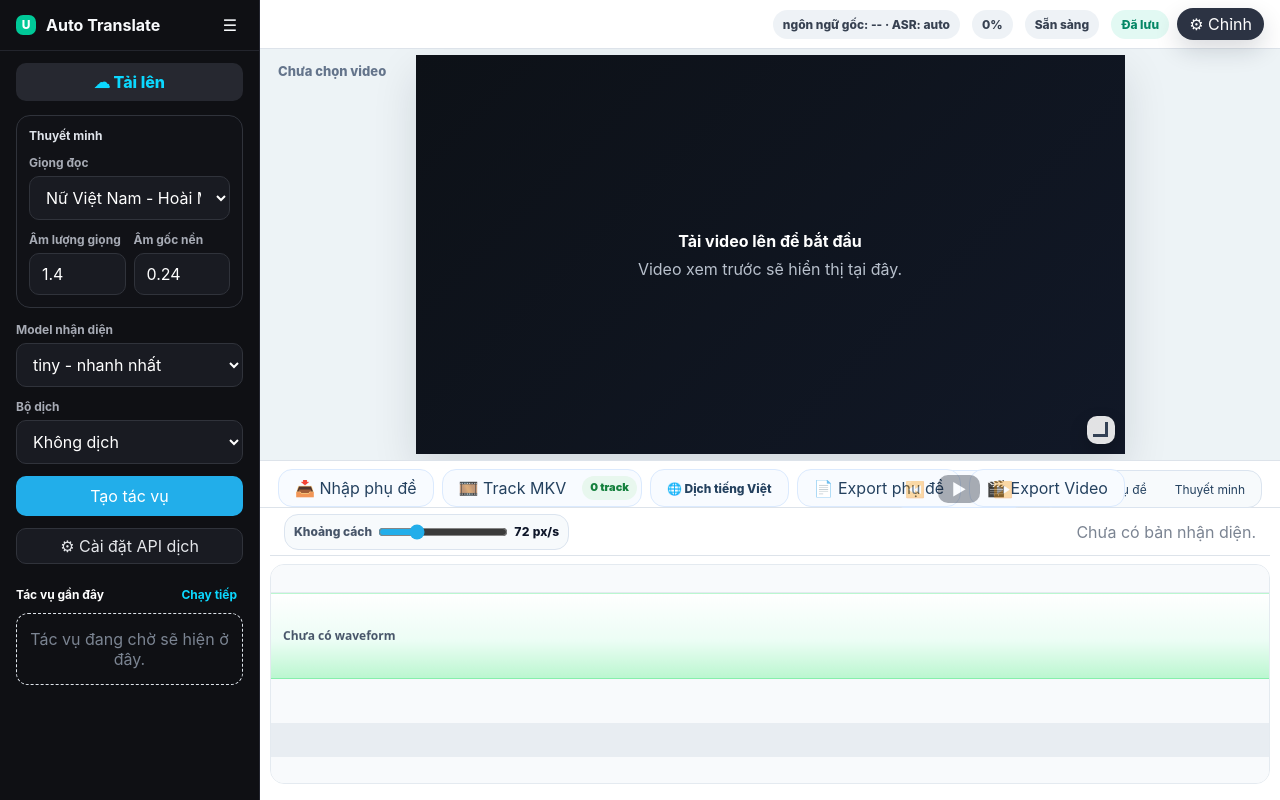
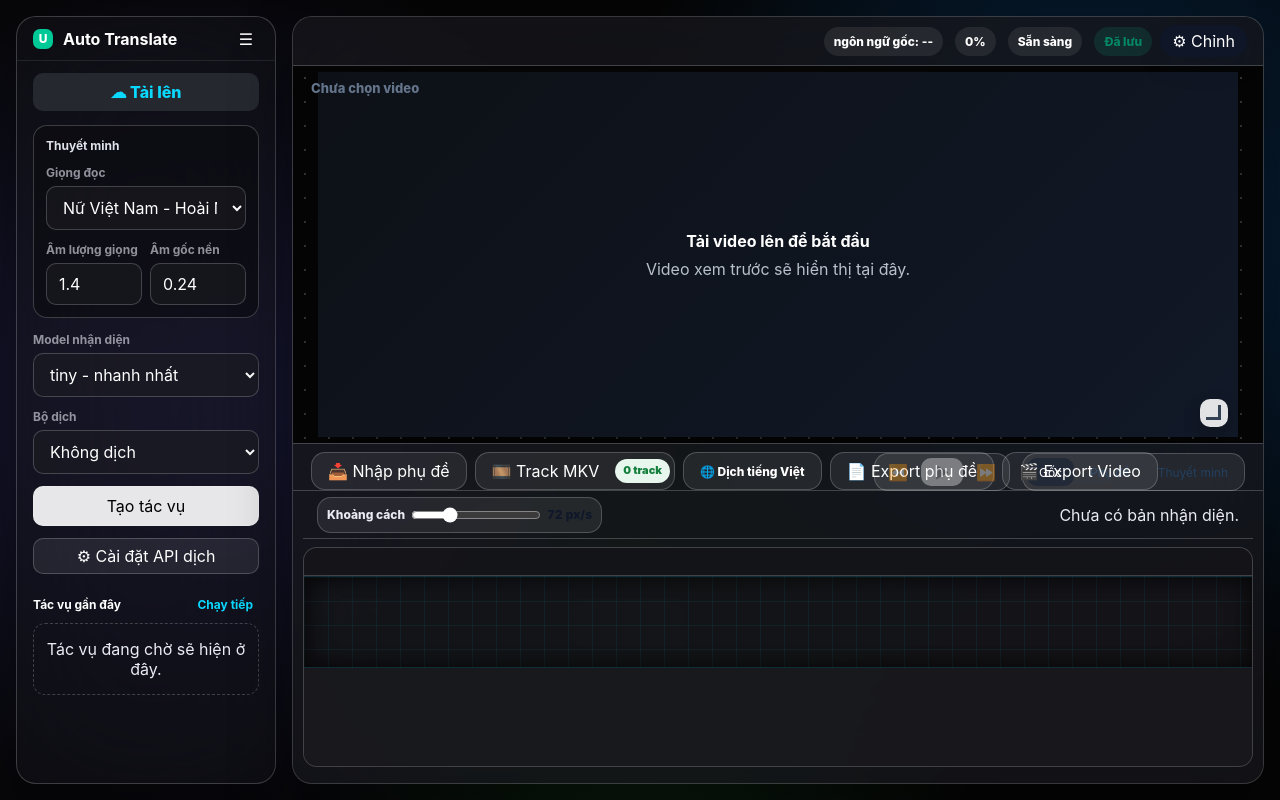
Before and after one commit to cmdgits/Auto-Translate-Video, a FastAPI app: page / in a window 1280 px wide. Run offline with FastAPI, Linux system fonts and the light colour scheme; data that the repository does not hold is empty.

Commit message:
update style

```diff
--- a/app/web/main.py
+++ b/app/web/main.py
@@ -26,7 +26,7 @@ from app.subtitles.srt_writer import write_srt
 if sys.version_info >= (3, 14):
     raise RuntimeError(
         "Dang chay web bang Python 3.14 nen faster-whisper/ctranslate2 se loi tren Windows. "
-        "Hay dung .\\run_web.bat hoac tools\\Python312\\python.exe -m app.main web --host 127.0.0.1 --port 8001"
+        "Hay dung .\\run_web.bat hoac tools\\Python312\\python.exe -m app.main web --host 127.0.0.1 --port 8002"
     )
 
 WEB_ROOT = Path(__file__).resolve().parent
--- a/app/web/static/app.js
+++ b/app/web/static/app.js
@@ -1779,6 +1779,47 @@ function renderJobList(jobs) {
   jobs.slice(0, 12).forEach((job) => {
     const item = document.createElement("div");
     item.className = "job-item";
+    }
+    return;
+  }
+  state.previewMode = mode;
+  state.previewSourceMode = sourceMode;
+  updatePreviewSource(targetUrl);
+  videoPreview.style.display = "block";
+  emptyState.style.display = "none";
+  setPreviewButtons();
+  updateVideoPlaybackControls();
+  applyPlaybackHighlight(videoPreview.currentTime || 0);
+}
+
+function renderArtifactLinks(job) {
+  const canRenderVideo = Boolean(job.downloads?.transcript_json && !["queued", "running"].includes(job.status));
+  setSubtitleDownloadAction(sourceSrtLink, Boolean(state.segments.length), "Lưu phụ đề gốc đang hiển thị");
+  setSubtitleDownloadAction(srtLink, Boolean(state.segments.length), "Lưu phụ đề dịch/đã sửa đang hiển thị");
+  setDownloadLink(vttLink, job.downloads?.subtitle_vtt);
+  setDownloadLink(jsonLink, job.downloads?.transcript_json);
+  setRenderActionLink(hardsubLink, canRenderVideo, "Xuất lại MP4 phụ đề từ nội dung đang sửa");
+  const extraTrackCount = state.extraSubtitleTracks.length;
+  setRenderActionLink(
+    softsubLink,
+    canRenderVideo,
+    extraTrackCount
+      ? `Xuất MKV softsub gồm phụ đề gốc, tiếng Việt và ${extraTrackCount} track thêm`
+      : "Xuất MKV softsub gồm phụ đề gốc và phụ đề tiếng Việt",
+  );
+  setRenderActionLink(voiceoverLink, canRenderVideo, "Xuất lại MP4 thuyết minh từ phụ đề đang sửa");
+}
+
+function renderJobList(jobs) {
+  jobList.innerHTML = "";
+  if (!jobs?.length) {
+    jobList.innerHTML = '<div class="script-empty">Tác vụ đang chờ sẽ hiện ở đây.</div>';
+    return;
+  }
+
+  jobs.slice(0, 12).forEach((job) => {
+    const item = document.createElement("div");
+    item.className = "job-item";
     item.dataset.id = job.job_id;
     if (job.job_id === state.jobId) {
       item.classList.add("selected");
@@ -1810,63 +1851,71 @@ function drawWaveform() {
   const pixelRatio = Math.max(1, Math.min(window.devicePixelRatio || 1, 2));
   const canvasWidth = Math.round(width * pixelRatio);
   const canvasHeight = Math.round(height * pixelRatio);
-  if (timelineWaveform.width !== canvasWidth) {
-    timelineWaveform.width = canvasWidth;
-  }
-  if (timelineWaveform.height !== canvasHeight) {
-    timelineWaveform.height = canvasHeight;
-  }
+  if (timelineWaveform.width !== canvasWidth) timelineWaveform.width = canvasWidth;
+  if (timelineWaveform.height !== canvasHeight) timelineWaveform.height = canvasHeight;
   timelineWaveform.style.width = `${width}px`;
   timelineWaveform.style.height = `${height}px`;
   const context = timelineWaveform.getContext("2d");
   context.setTransform(pixelRatio, 0, 0, pixelRatio, 0, 0);
   context.clearRect(0, 0, width, height);
-  context.fillStyle = "#f0fdf4";
-  context.fillRect(0, 0, width, height);
-  const gradient = context.createLinearGradient(0, 0, 0, height);
-  gradient.addColorStop(0, "#ffffff");
-  gradient.addColorStop(0.56, "#ecfdf5");
-  gradient.addColorStop(1, "#bbf7d0");
-  context.fillStyle = gradient;
-  context.fillRect(0, 0, width, height);
+
   const peaks = state.waveform?.peaks || [];
   if (!peaks.length) {
-    context.fillStyle = "#475569";
-    context.font = "700 12px system-ui";
-    context.fillText(state.waveformLoading ? "Đang tải waveform..." : "Chưa có waveform", 12, Math.round(height / 2) + 4);
+    context.fillStyle = "rgba(161, 161, 170, 0.8)";
+    context.font = "600 12px system-ui";
+    context.fillText(state.waveformLoading ? "Đang tải waveform..." : "Chưa có waveform", 16, Math.round(height / 2) + 4);
     return;
   }
   const centerY = height / 2;
-  context.strokeStyle = "rgba(15, 23, 42, 0.13)";
+  context.strokeStyle = "rgba(6, 182, 212, 0.4)";
   context.lineWidth = 1;
-  [0.25, 0.5, 0.75].forEach((ratio) => {
-    const y = Math.round(height * ratio) + 0.5;
-    context.beginPath();
-    context.moveTo(0, y);
-    context.lineTo(width, y);
-    context.stroke();
-  });
-  context.strokeStyle = "rgba(15, 23, 42, 0.28)";
-  context.lineWidth = 1;
+  context.shadowBlur = 4;
+  context.shadowColor = "rgba(6, 182, 212, 0.8)";
   context.beginPath();
   context.moveTo(0, centerY);
   context.lineTo(width, centerY);
   context.stroke();
+  context.shadowBlur = 0;
+
   const maxPeak = Math.max(...peaks.map((peak) => Number(peak || 0)).filter(Number.isFinite), 0.01);
   const step = width / peaks.length;
-  const barWidth = Math.max(1.5, Math.min(4, step * 0.68));
+  const barWidth = Math.max(2, Math.min(6, step * 0.75));
+
   const waveformGradient = context.createLinearGradient(0, 0, 0, height);
-  waveformGradient.addColorStop(0, "#86efac");
-  waveformGradient.addColorStop(0.45, "#16a34a");
-  waveformGradient.addColorStop(1, "#15803d");
+  waveformGradient.addColorStop(0, "#3b82f6");
+  waveformGradient.addColorStop(0.3, "#06b6d4");
+  waveformGradient.addColorStop(0.7, "#06b6d4");
+  waveformGradient.addColorStop(1, "#3b82f6");
+
   context.fillStyle = waveformGradient;
+  context.shadowBlur = 6;
+  context.shadowColor = "rgba(6, 182, 212, 0.4)";
+
   peaks.forEach((peak, index) => {
     const x = Math.round(index * step - barWidth / 2);
     const normalizedPeak = Math.max(0, Math.min(1, Number(peak || 0) / maxPeak));
-    const boostedPeak = Math.pow(normalizedPeak, 0.55);
-    const amplitude = Math.max(2.5, boostedPeak * (height * 0.46));
-    context.fillRect(x, centerY - amplitude, barWidth, amplitude * 2);
-  });
+    const boostedPeak = Math.pow(normalizedPeak, 0.6);
+    const amplitude = Math.max(2.5, boostedPeak * (height * 0.42));
+    if (context.roundRect) {
+      context.beginPath();
+      context.roundRect(x, centerY - amplitude, barWidth, amplitude * 2, barWidth / 2);
+      context.fill();
+    } else {
+      context.fillRect(x, centerY - amplitude, barWidth, amplitude * 2);
+    }
+  });
+  context.shadowBlur = 0;
+
+
+
+
+
+
+
+
+
+
+
 }
 
 async function loadWaveform(jobId) {
--- a/app/web/static/styles.css
+++ b/app/web/static/styles.css
@@ -1,20 +1,25 @@
 :root {
-  --bg: #eef3f6;
-  --panel-dark: #0f1014;
-  --panel-darker: #07080b;
-  --panel: #ffffff;
-  --panel-soft: #f7f9fb;
-  --line: #dde3ea;
-  --line-dark: #2b2d35;
-  --text: #111827;
-  --muted: #7b8492;
-  --muted-dark: #a7abb5;
-  --accent: #00c6f7;
-  --accent-strong: #22aeea;
-  --green: #10c99b;
-  --danger: #ff6b6b;
-  --shadow: 0 18px 42px rgba(15, 23, 42, 0.12);
-  font-family: Inter, ui-sans-serif, system-ui, -apple-system, BlinkMacSystemFont, "Segoe UI", sans-serif;
+  --bg: #050505;
+  --panel-dark: rgba(20, 20, 25, 0.45);
+  --panel-darker: rgba(10, 10, 15, 0.55);
+  --panel: rgba(30, 30, 35, 0.5);
+  --panel-soft: rgba(255, 255, 255, 0.08);
+  --line: rgba(255, 255, 255, 0.2);
+  --line-dark: rgba(255, 255, 255, 0.06);
+  --text: #ffffff;
+  --muted: #ebebf5;
+  --muted-dark: rgba(235, 235, 245, 0.6);
+  --accent: #ffffff;
+  --accent-strong: rgba(255, 255, 255, 0.9);
+  --accent-royal: #5e5ce6;
+  --green: #30d158;
+  --danger: #ff453a;
+  --shadow: 0 30px 60px rgba(0, 0, 0, 0.4);
+  --glow-shadow: inset 0 0 0 1px rgba(255, 255, 255, 0.2);
+  --radius: 20px;
+  --radius-sm: 12px;
+  --transition: 0.35s cubic-bezier(0.2, 0.8, 0.2, 1);
+  font-family: -apple-system, BlinkMacSystemFont, "SF Pro Display", "SF Pro Text", "Helvetica Neue", Helvetica, Arial, sans-serif;
 }
 
 * {
@@ -31,7 +36,10 @@ body {
   margin: 0;
   min-height: 100vh;
   overflow: hidden;
-  background: var(--bg);
+  background: radial-gradient(circle at 15% 50%, rgba(94, 92, 230, 0.25), transparent 40%),
+              radial-gradient(circle at 85% 30%, rgba(10, 132, 255, 0.25), transparent 40%),
+              radial-gradient(circle at 50% 80%, rgba(48, 209, 88, 0.15), transparent 40%),
+              var(--bg);
   color: var(--text);
 }
 
@@ -53,12 +61,14 @@ button {
 .capcut-shell {
   display: grid;
   grid-template-columns: 280px minmax(620px, 1fr) 320px;
+  gap: 16px;
+  padding: 16px;
   height: 100vh;
   width: 100%;
   max-width: 100%;
   overflow: hidden;
-  background: var(--bg);
-  transition: grid-template-columns 0.22s ease;
+  background: transparent;
+  transition: grid-template-columns var(--transition);
 }
 
 .capcut-shell > * {
@@ -78,11 +88,15 @@ button {
   display: flex;
   flex-direction: column;
   min-width: 0;
-  height: 100vh;
+  height: calc(100vh - 32px);
+  border-radius: var(--radius);
   overflow: hidden auto;
   background: var(--panel-dark);
-  color: #f8fafc;
-  border-right: 1px solid #242630;
+  backdrop-filter: blur(60px);
+  -webkit-backdrop-filter: blur(60px);
+  box-shadow: var(--shadow);
+  border: 1px solid var(--line);
+  color: var(--text);
 }
 
 .capcut-shell.media-collapsed {
@@ -200,10 +214,10 @@ button {
   min-height: 36px;
   margin: 0 16px 10px;
   padding: 0 12px;
-  border: 1px solid #30333b;
-  background: #191b22;
-  color: #e5e7eb;
-  font-weight: 800;
+  border: 1px solid var(--line);
+  background: var(--panel-soft);
+  color: var(--text);
+  font-weight: 600;
 }
 
 .settings-button.full {
@@ -228,9 +241,9 @@ button {
 
 .voice-settings-card {
   padding: 12px;
-  border: 1px solid #30333b;
+  border: 1px solid var(--line);
   border-radius: 14px;
-  background: #111217;
+  background: var(--panel-darker);
 }
 
 .voice-settings-card .eyebrow {
@@ -268,19 +281,13 @@ button {
   width: 100%;
   border: 1px solid var(--line);
   border-radius: 10px;
-  background: #fff;
+  background: var(--panel);
   color: var(--text);
   padding: 10px 12px;
   outline: none;
 }
 
-.media-panel .field input,
-.media-panel .field select,
-.media-panel .field textarea {
-  border-color: #30333b;
-  background: #191b22;
-  color: #fff;
-}
+
 
 .field textarea {
   resize: vertical;
@@ -305,12 +312,22 @@ button {
   min-height: 40px;
   padding: 0 16px;
   background: var(--accent-strong);
-  color: #fff;
-  font-weight: 800;
+  color: #000;
+  font-weight: 600;
+  transition: all var(--transition);
+  box-shadow: var(--glow-shadow);
 }
 
 .primary-action.full {
   width: 100%;
+}
+
+.primary-action:hover {
+  background: var(--accent);
+}
+
+.primary-action:active {
+  transform: scale(0.97);
 }
 
 .secondary-action,
@@ -497,9 +520,14 @@ button {
   display: grid;
   grid-template-rows: auto minmax(260px, 1fr) 48px 292px;
   min-width: 0;
-  height: 100vh;
+  height: calc(100vh - 32px);
+  border-radius: var(--radius);
+  border: 1px solid var(--line);
+  box-shadow: var(--shadow);
+  backdrop-filter: blur(60px);
+  -webkit-backdrop-filter: blur(60px);
   overflow: hidden;
-  background: var(--bg);
+  background: var(--panel-darker);
 }
 
 .topbar {
@@ -509,7 +537,7 @@ button {
   align-items: center;
   gap: 8px;
   padding: 8px 16px 8px 22px;
-  background: #fff;
+  background: var(--panel);
   border-bottom: 1px solid var(--line);
 }
 
@@ -557,8 +586,8 @@ button {
   overflow: hidden;
   padding: 7px 10px;
   border-radius: 999px;
-  background: #eef2f6;
-  color: #374151;
+  background: var(--panel-soft);
+  color: var(--text);
   font-size: 12px;
   font-weight: 800;
   text-overflow: ellipsis;
@@ -671,7 +700,9 @@ button {
   min-height: 0;
   overflow: hidden;
   padding: 6px 10px;
-  background: #edf3f6;
+  background: var(--bg);
+  background-image: radial-gradient(var(--line) 1px, transparent 1px);
+  background-size: 24px 24px;
 }
 
 .canvas-controls {
@@ -765,7 +796,7 @@ button {
   display: inline-flex;
   align-items: center;
   gap: 6px;
-  color: #475569;
+  color: var(--muted);
   font-size: 12px;
   font-weight: 800;
   white-space: nowrap;
@@ -1004,7 +1035,7 @@ body.dragging-cover * {
   align-items: center;
   gap: 12px;
   padding: 8px 18px;
-  background: #fff;
+  background: var(--panel);
   border-top: 1px solid var(--line);
   border-bottom: 1px solid var(--line);
   overflow: visible;
@@ -1056,9 +1087,9 @@ body.dragging-cover * {
   flex: 0 0 auto;
   min-height: 36px;
   padding: 4px;
-  border: 1px solid #dbe4ef;
+  border: 1px solid var(--line);
   border-radius: 14px;
-  background: #f7fafc;
+  background: var(--panel-soft);
 }
 
 .import-group,
@@ -1067,8 +1098,8 @@ body.dragging-cover * {
 .subtitle-export-group,
 .video-export-group {
   position: relative;
-  border-color: #dbeafe;
-  background: #f8fbff;
+  border-color: var(--line);
+  background: var(--panel-soft);
 }
 
 .compact-import {
@@ -1083,8 +1114,8 @@ body.dragging-cover * {
   justify-self: center;
   gap: 6px;
   padding-inline: 6px;
-  border-color: #dbeafe;
-  background: #f8fbff;
+  border-color: var(--line);
+  background: var(--panel-soft);
 }
 
 .video-step-button,
@@ -1096,27 +1127,28 @@ body.dragging-cover * {
   border: 0;
   border-radius: 10px;
   background: transparent;
-  color: #24415f;
+  color: var(--text);
   font-size: 14px;
   font-weight: 900;
   cursor: pointer;
+  transition: all 0.2s ease;
 }
 
 .video-play-button {
   min-width: 42px;
-  background: #111827;
-  color: #fff;
+  background: var(--text);
+  color: var(--panel);
 }
 
 .video-step-button:not(:disabled):hover,
 .video-play-button:not(:disabled):hover {
-  background: #eaf3ff;
-  color: #075985;
+  background: var(--line);
+  color: var(--accent);
 }
 
 .video-play-button:not(:disabled):hover {
-  background: #0f172a;
-  color: #fff;
+  background: var(--muted);
+  color: var(--panel);
 }
 
 .video-step-button:disabled,
@@ -1132,20 +1164,21 @@ body.dragging-cover * {
   border: 0;
   border-radius: 10px;
   background: transparent;
-  color: #24415f;
+  color: var(--text);
   font-size: 12px;
   font-weight: 800;
+  transition: all 0.2s ease;
 }
 
 .edit-action-group .secondary-action:hover,
 .compact-import:hover {
-  background: #eaf3ff;
-  color: #075985;
+  background: var(--line);
+  color: var(--accent);
 }
 
 .compact-import.active {
-  background: #111827;
-  color: #fff;
+  background: var(--text);
+  color: var(--panel);
 }
 
 .toolbar-count {
@@ -1234,7 +1267,7 @@ body.dragging-cover * {
   display: grid;
   grid-template-rows: 48px 1fr;
   min-height: 0;
-  background: #fff;
+  background: var(--panel);
   padding-left: 10px;
   padding-right: 10px;
   padding-bottom: 12px;
@@ -1276,8 +1309,8 @@ body.dragging-cover * {
   margin-top: 8px;
   margin-bottom: 4px;
   overflow: auto hidden;
-  background: #f8fafc;
-  border: 1px solid #e4eaf0;
+  background: var(--panel-dark);
+  border: 1px solid var(--line);
   border-radius: 14px;
 }
 
@@ -1285,17 +1318,22 @@ body.dragging-cover * {
   position: relative;
   height: 28px;
   min-width: 100%;
-  border-bottom: 1px solid #e4eaf0;
+  border-bottom: 1px solid var(--line);
+  background: var(--panel-dark);
 }
 
 .timeline-waveform {
   display: block;
   width: 100%;
   height: 92px;
-  background: linear-gradient(180deg, #ffffff 0%, #ecfdf5 58%, #bbf7d0 100%);
-  border-top: 1px solid #bbf7d0;
-  border-bottom: 1px solid #86efac;
-  box-shadow: inset 0 1px 0 rgba(255, 255, 255, 0.9), inset 0 -18px 36px rgba(22, 163, 74, 0.08);
+  background-color: var(--panel-dark);
+  background-image:
+    linear-gradient(rgba(6, 182, 212, 0.08) 1px, transparent 1px),
+    linear-gradient(90deg, rgba(6, 182, 212, 0.08) 1px, transparent 1px);
+  background-size: 24px 24px;
+  border-top: 1px solid rgba(6, 182, 212, 0.15);
+  border-bottom: 1px solid rgba(6, 182, 212, 0.15);
+  box-shadow: inset 0 0 24px rgba(0, 0, 0, 0.8);
 }
 
 .timeline-marker {
@@ -1303,22 +1341,25 @@ body.dragging-cover * {
   top: 0;
   width: 1px;
   height: 100%;
-  background: #d7dee8;
+  background: rgba(6, 182, 212, 0.2);
 }
 
 .timeline-marker span {
   position: absolute;
   top: 6px;
   left: 4px;
-  color: #9aa4b2;
-  font-size: 12px;
+  color: var(--text-muted);
+  font-size: 11px;
+  font-weight: 600;
+  letter-spacing: 0.5px;
 }
 
 .timeline-lane {
   position: relative;
   min-width: 100%;
   height: 124px;
-  background: linear-gradient(#f8fafc 0 44px, #e8edf2 44px 78px, #f8fafc 78px);
+  background: var(--panel);
+  border-bottom: 1px solid var(--line);
 }
 
 .timeline-block {
```
Also changed, not shown: other parts of app/web/static/styles.css (+69 -57 lines), 1 other file.
